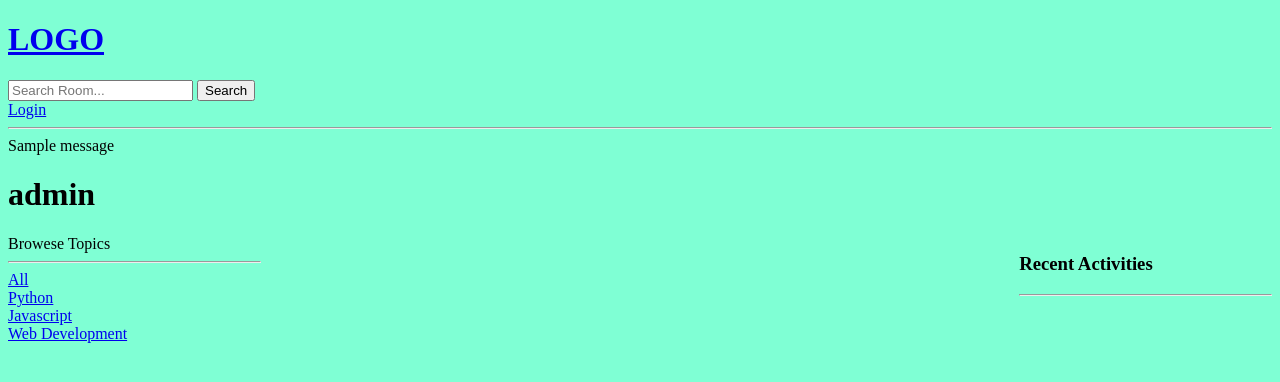
After one commit to Thitiphong-Namputta/python-django-learn, a Django app: page /profile/1/ in a window 1280 px wide. The commit adds this page. Shown: the top 382 px of the page. Run offline with Django 5.2, Linux system fonts and the light colour scheme; data comes from the database, SQL or seed files in the repository; one stand-in notice (Sample message) is shown.

Commit message:
fix migrations and add component feed and activity

```diff
--- a/study_buddy/base/forms.py
+++ b/study_buddy/base/forms.py
@@ -7,3 +7,4 @@ class RoomForm(ModelForm):
         model = Room
         fields = "__all__"
         # fields = ['host', 'topic', 'name', 'description']
+        exclude = ['host', 'participants']
--- a/study_buddy/base/models.py
+++ b/study_buddy/base/models.py
@@ -16,14 +16,12 @@ class Room(models.Model):
     topic = models.ForeignKey(Topic, on_delete=models.SET_NULL, null=True)
     name = models.CharField(max_length=200)
     description = models.TextField(blank=True, null=True)
-    paticipants = models.ManyToManyField(
-        User, related_name="participants", blank=True
-    )
+    participants = models.ManyToManyField(User, related_name="participants", blank=True)
     updated = models.DateTimeField(auto_now=True)
     created = models.DateTimeField(auto_now_add=True)
 
     class Meta:
-        ordering = ['-updated', '-created']
+        ordering = ["-updated", "-created"]
 
     def __str__(self):
         return self.name
@@ -36,5 +34,8 @@ class Message(models.Model):
     updated = models.DateTimeField(auto_now=True)
     created = models.DateTimeField(auto_now_add=True)
 
+    class Meta:
+        ordering = ["-updated", "-created"]
+
     def __str__(self):
         return self.body[0:50]
--- /dev/null
+++ b/study_buddy/base/templates/base/activity_component.html
@@ -0,0 +1,18 @@
+<h3>Recent Activities</h3>
+<hr />
+{% for message in room_messages %}
+<div>
+  <small>
+    <a href="{% url 'user-profile' message.user.id %}">
+      @{{ message.user.username }}
+    </a>
+    {{ message.created|timesince }} ago
+  </small>
+  <small>replied to "{{ message.room }}"</small>
+  <p>{{ message.body }}</p>
+  {% if message.user == request.user %}
+  <a href="{% url 'delete-message' message.id %}">Delete</a>
+  {% endif %}
+</div>
+<hr />
+{% endfor %}
--- /dev/null
+++ b/study_buddy/base/templates/base/feed_component.html
@@ -0,0 +1,17 @@
+<div>
+  {% for room in rooms %}
+  <div>
+    {% if room.host == request.user %}
+    <a href="{% url 'update-room' room.id %}">Edit</a>
+    <a href="{% url 'delete-room' room.id %}">Delete</a>
+    {% endif %}
+    <a href="{% url 'user-profile' room.host.id %}">@{{ room.host.username }}</a>
+    <h5>
+      {{ room.id }} --
+      <a href="{% url 'room' room.id %}">{{ room.name }}</a>
+    </h5>
+    <small>{{ room.topic.name }}</small>
+  </div>
+  <hr />
+  {% endfor %}
+</div>
--- /dev/null
+++ b/study_buddy/base/templates/base/profile.html
@@ -0,0 +1,22 @@
+{% extends 'main.html' %}
+
+{% block content %}
+<style>
+    .profile-container {
+        display: grid;
+        grid-template-columns: 1fr 3fr 1fr;
+    }
+</style>
+<h1>{{ user.username }}</h1>
+<div class="profile-container" >
+    <div>
+        {% include 'base/topics_component.html' %}
+    </div>
+    <div>
+        {% include 'base/feed_component.html' %}
+    </div>
+    <div>
+        {% include 'base/activity_component.html' %}
+    </div>
+</div>
+{% endblock content %}
--- a/study_buddy/base/templates/base/room.html
+++ b/study_buddy/base/templates/base/room.html
@@ -24,7 +24,7 @@
         <a href="{% url 'delete-message' message.id %}">Delete</a>
         {% endif %}
         <small>@{{ message.user }} {{ message.created|timesince }} ago</small>
-        <p>{{ message.body }}</p>
+        <p>{{ message }}</p>
         <hr />
       </div>
       {% endfor %}
@@ -54,7 +54,7 @@
     <hr>
 
     <div>
-      {% for participant in paticipants %}
+      {% for participant in participants %}
       <div>
         <span>@{{ participant.username }}</span>
       </div>
--- /dev/null
+++ b/study_buddy/base/templates/base/topics_component.html
@@ -0,0 +1,10 @@
+<div>Browese Topics</div>
+<hr />
+<div>
+  <a href="{% url 'home' %}"> All </a>
+</div>
+{% for topic in topics %}
+<div>
+  <a href="{% url 'home' %}?q={{topic.name}}"> {{ topic.name }} </a>
+</div>
+{% endfor %}
--- a/study_buddy/base/urls.py
+++ b/study_buddy/base/urls.py
@@ -8,6 +8,7 @@ urlpatterns = [
     path('register/', views.registerPage, name='register'),
     path('', views.home, name='home'),
     path('room/<str:pk>/', views.room, name='room'),
+    path('profile/<str:pk>/', views.userProfile, name='user-profile'),
     path('create-room', views.createRoom, name='create-room'),
     path('update-room/<str:pk>/', views.updateRoom, name='update-room'),
     path('delete-room/<str:pk>/', views.deleteRoom, name='delete-room'),
--- a/study_buddy/base/views.py
+++ b/study_buddy/base/views.py
@@ -69,24 +69,49 @@ def home(request):
     )
     topics = Topic.objects.all()
     room_count = rooms.count()
-    context = {"rooms": rooms, "topics": topics, "room_count": room_count}
+    room_messages = Message.objects.filter(Q(room__topic__name__icontains=q))
+
+    context = {
+        "rooms": rooms,
+        "topics": topics,
+        "room_count": room_count,
+        "room_messages": room_messages,
+    }
     return render(request, "base/home.html", context)
 
 
 def room(request, pk):
     room = Room.objects.get(id=pk)
     room_messages = room.message_set.all().order_by("-created")
-    paticipants = room.paticipants.all()
+    participants = room.participants.all()
 
     if request.method == "POST":
         message = Message.objects.create(
             user=request.user, room=room, body=request.POST.get("body")
         )
-        room.paticipants.add(request.user)
+        room.participants.add(request.user)
         return redirect("room", pk=room.id)
 
-    context = {"room": room, "room_messages": room_messages, "paticipants": paticipants}
+    context = {
+        "room": room,
+        "room_messages": room_messages,
+        "participants": participants,
+    }
     return render(request, "base/room.html", context)
+
+
+def userProfile(request, pk):
+    user = User.objects.get(id=pk)
+    rooms = user.room_set.all()
+    room_messages = user.message_set.all()
+    topics = Topic.objects.all()
+    context = {
+        "user": user,
+        "rooms": rooms,
+        "room_messages": room_messages,
+        "topics": topics,
+    }
+    return render(request, "base/profile.html", context)
 
 
 @login_required(login_url="login")
@@ -95,6 +120,8 @@ def createRoom(request):
     if request.method == "POST":
         form = RoomForm(request.POST)
         if form.is_valid():
+            room = form.save(commit=False)
+            room.host = request.user
             form.save()
             return redirect("home")
 
--- /dev/null
+++ b/study_buddy/static/styles/main.css
@@ -0,0 +1,3 @@
+body {
+    background-color: aquamarine;
+}
--- a/study_buddy/study_buddy/settings.py
+++ b/study_buddy/study_buddy/settings.py
@@ -120,6 +120,10 @@ USE_TZ = True
 
 STATIC_URL = 'static/'
 
+STATICFILES_DIRS = [
+    BASE_DIR / 'static',
+]
+
 # Default primary key field type
 # https://docs.djangoproject.com/en/5.2/ref/settings/#default-auto-field
 
--- a/study_buddy/templates/main.html
+++ b/study_buddy/templates/main.html
@@ -4,6 +4,13 @@
     <meta charset="UTF-8" />
     <meta name="viewport" content="width=device-width, initial-scale=1.0" />
     <title>StudyBud</title>
+    {% load static %}
+    <link
+      rel="stylesheet"
+      type="text/css"
+      media="screen"
+      href="{% static 'styles/main.css' %}"
+    />
   </head>
   <body>
     <!-- navbar -->
```
Also changed, not shown: study_buddy/base/templates/base/home.html (+7 -30 lines), study_buddy/base/migrations/0004_alter_message_options_and_more.py (added), study_buddy/db.sqlite3.
